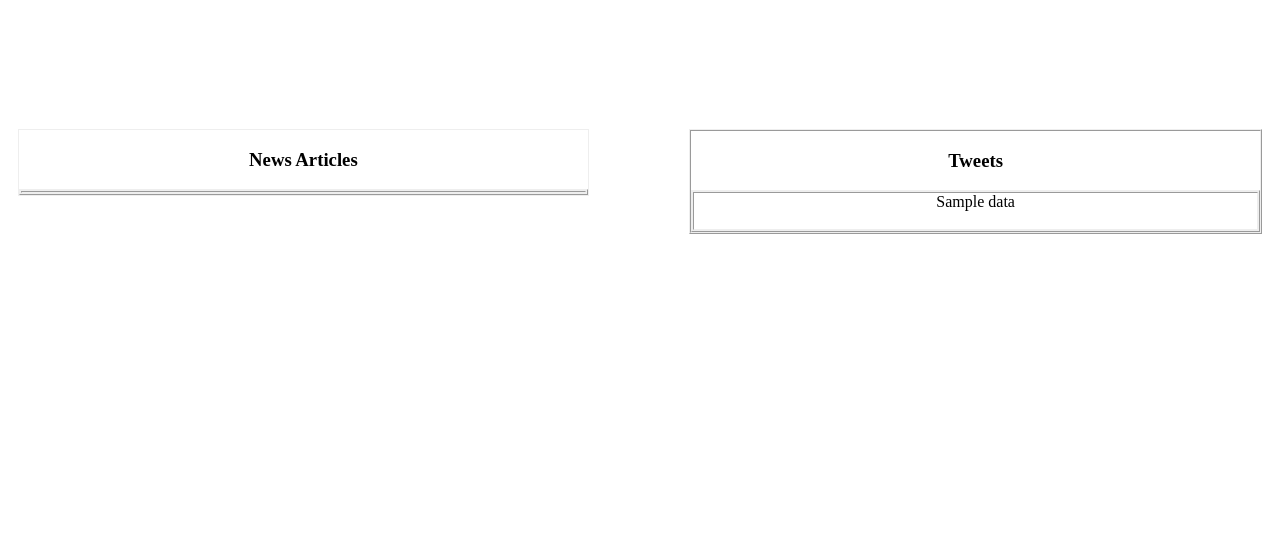
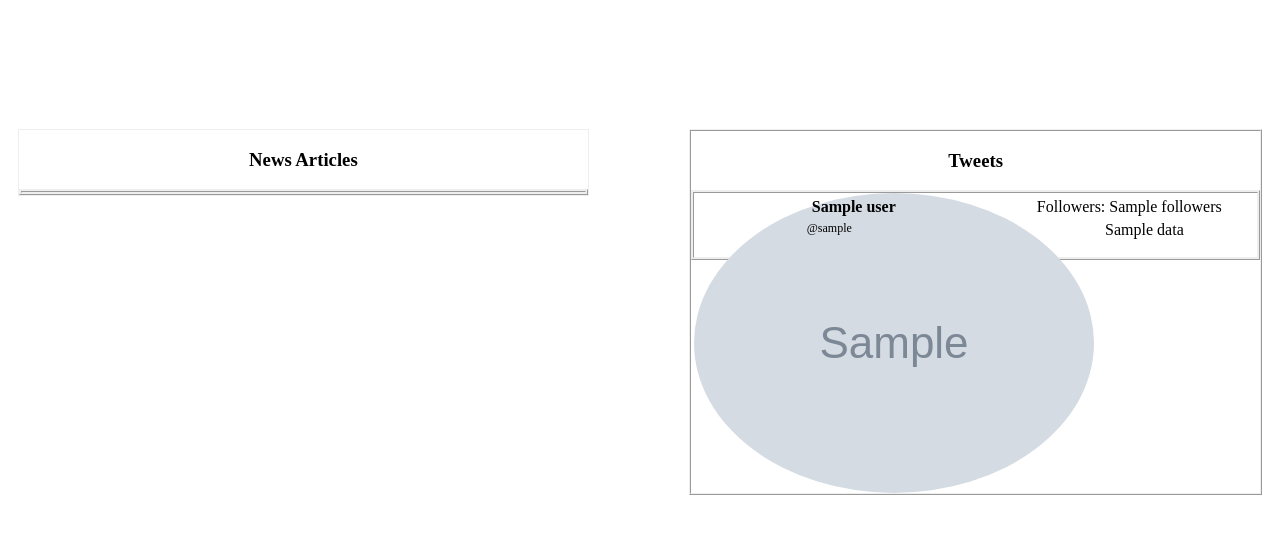
Before and after one commit to rmariah/Capstone-2019, a Django app: template ScrappingUI/minime/templates/index.html in a window 1280 px wide. Shown: the part 193-727 px from the top of the page. Run offline with Django 3.2, Linux system fonts and the light colour scheme; the template is opened without the code that fills it: most values are stand-ins (such as "Sample title", 1, 10 or a date in 2020); grey boxes marked "Sample" are stand-in pictures.

Commit message:
Set up static branch

```diff
--- a/ScrappingUI/ScrappingUI/settings.py
+++ b/ScrappingUI/ScrappingUI/settings.py
@@ -117,6 +117,7 @@ USE_L10N = True
 USE_TZ = True
 
 
+
 # Static files (CSS, JavaScript, Images)
 # https://docs.djangoproject.com/en/2.2/howto/static-files/
 
--- /dev/null
+++ b/ScrappingUI/minime/static/css/main.css
@@ -0,0 +1,33 @@
+.username {
+	text-align: left;
+    font-weight: bold;
+    font-size: 16px;
+    margin: 5px;
+}
+
+.handle {
+	text-align: left;
+    font-size: 12px;
+    margin: 0px;
+}
+
+.followers {
+	text-align: left;
+    font-size: 16px;
+    margin: 5px;
+}
+
+.avatar {
+    text-align: right;
+    border-radius: 50%;
+}
+
+.imagebox {
+    width: 20%;
+    float:left;
+}
+
+.user_info {
+    width: 40%;
+    float:left;
+}
--- a/ScrappingUI/minime/templates/base.html
+++ b/ScrappingUI/minime/templates/base.html
@@ -104,6 +104,7 @@ h2 {
         <title>Mimime</title>
         <meta charset="UTF-8"/>
         <meta name="viewport" content="width=device-width, initial-scale=1"/>
+        <link rel="stylesheet" type="text/css" href="{% static 'css/main.css' %}">
     </head>
     <body>
 
--- a/ScrappingUI/minime/templates/index.html
+++ b/ScrappingUI/minime/templates/index.html
@@ -25,7 +25,21 @@
         <h3> Tweets </h3>
         <div class="tweets">
             {% for x in data %}
-                {{ x }}<br><br>
+                <div class="imagebox">
+                    <img class="avatar" src="{{ x.user.profile_image }}">
+                </div>
+                <div class="user_info">
+                    <p class="username">{{ x.user.name }}</p>
+                    {% if x.user.verified == true %}
+                        do
+                    {% endif %}
+                    <p class="handle">@{{ x.user.handle }}</p>
+                </div>
+                <div class="user_info">
+                    <p class="followers">Followers: {{ x.user.followers }}</p>
+                </div>
+
+               {{ x }}<br><br>
             {% endfor %}
         </div>
     </div>
```
Also changed, not shown: ScrappingUI/minime/static/images/Verified.png (added).
